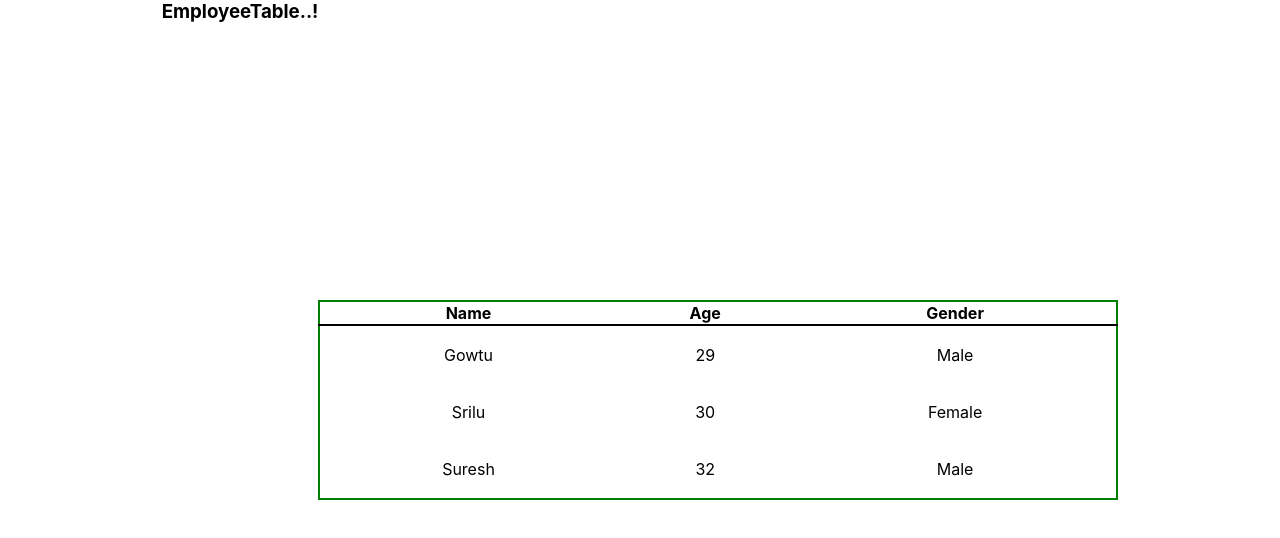
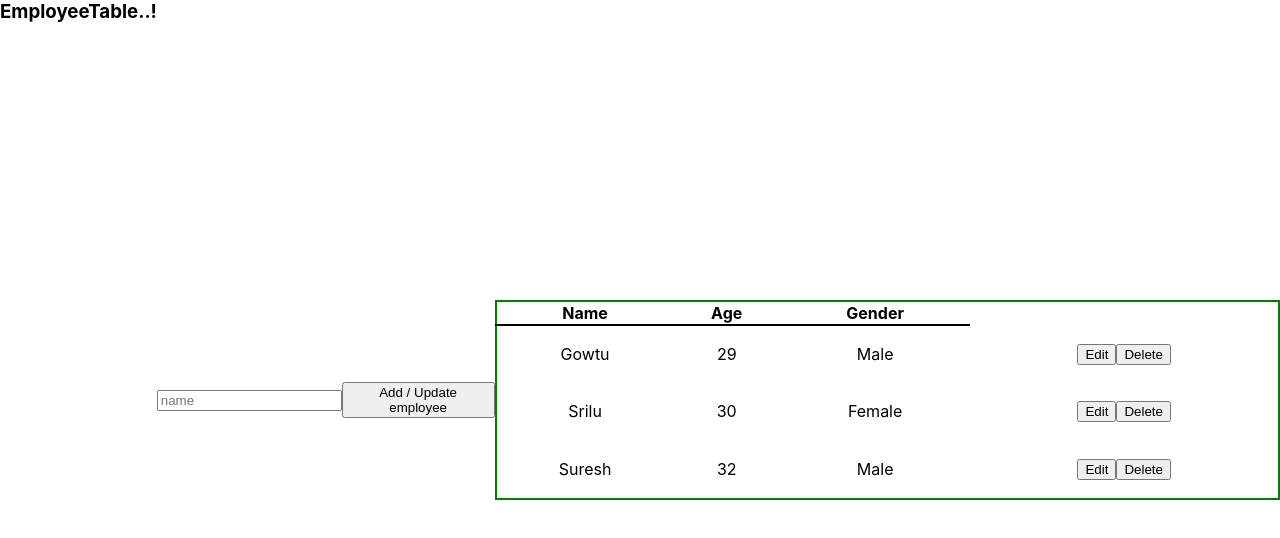
Before and after one commit to balubalureddy/emp-management, a React (Create React App) app: page / in a window 1280 px wide. Shown: the top 538 px of the page. Built offline with nearby package versions, Linux system fonts and the light colour scheme.

Commit message:
implemented usereducer

```diff
--- a/src/pages/employeeTable/EmployeeTable.js
+++ b/src/pages/employeeTable/EmployeeTable.js
@@ -1,16 +1,49 @@
 import React from 'react';
+import { useReducer } from 'react';
+import { useState } from 'react';
 
 
-const data = [
+const initialState = {
+  employees: [
     { name: "Gowtu", age: 29, gender: "Male" },
     { name: "Srilu", age: 30, gender: "Female" },
-    { name: "Suresh", age: 32, gender: "Male" }
-]
+    { name: "Suresh", age: 32, gender: "Male" },
+  ],
+};
 
 function App() {
+    const [newEmployee, setNewEmployee] = useState({ name: "", age: 29, gender: "Male" })
+    const [state,dispatch] = useReducer((state,action)=>{
+        switch (action.type) {
+            case 'ADD_EMPLOYEE':
+                return {
+                    ...state,
+                    employees:[...state.employees,action.payload]
+                }
+            case 'UPDATE_EMPLOYEE':
+                return {
+                    ...state,
+                    employees:state.employees.map(employee => employee.age === action.payload.age ? action.payload : employee)
+                }
+            case 'DELETE_EMPLOYEE':
+                return {
+                    ...state,
+                    employees:state.employees.filter(employee => employee.name !== action.payload)
+                }
+            default:
+                return state;
+        }
+    },initialState)
+
+    const handleAddEmployee = () => {
+        dispatch({type:'UPDATE_EMPLOYEE',payload: newEmployee});
+        setNewEmployee({ name: "", age: 29, gender: "Male" });
+    }
     return (
         <div className='App'>
             <h3 className='emp'> EmployeeTable..!</h3>
+            <input type='text' placeholder='name' value={newEmployee.name} onChange={(e)=> setNewEmployee({...newEmployee,name:e.target.value})}/>
+            <button onClick={handleAddEmployee}>Add / Update employee</button>
             <table>
 
                 <thead>
@@ -21,12 +54,13 @@ function App() {
                     </tr>
                 </thead>
                 <tbody>
-                    {data.map((val, key) => {
+                    {state.employees.map((val, key) => {
                         return (
                             <tr key={key}>
                                 <td>{val.name}</td>
                                 <td>{val.age}</td>
                                 <td>{val.gender}</td>
+                                <td><button onClick={(e)=> setNewEmployee(val)}>Edit</button><button onClick={()=> dispatch({type:'DELETE_EMPLOYEE',payload: val.name})}>Delete</button></td>
                             </tr>
                         )
                     })}
```
